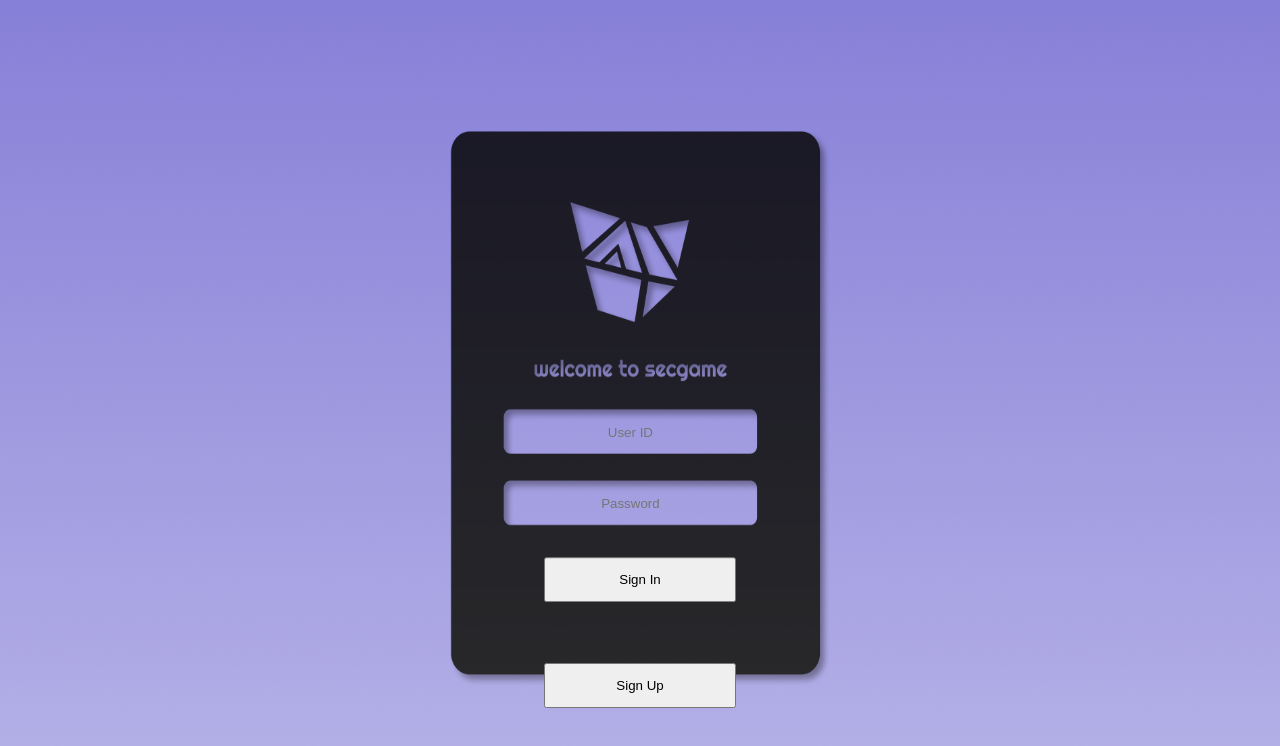
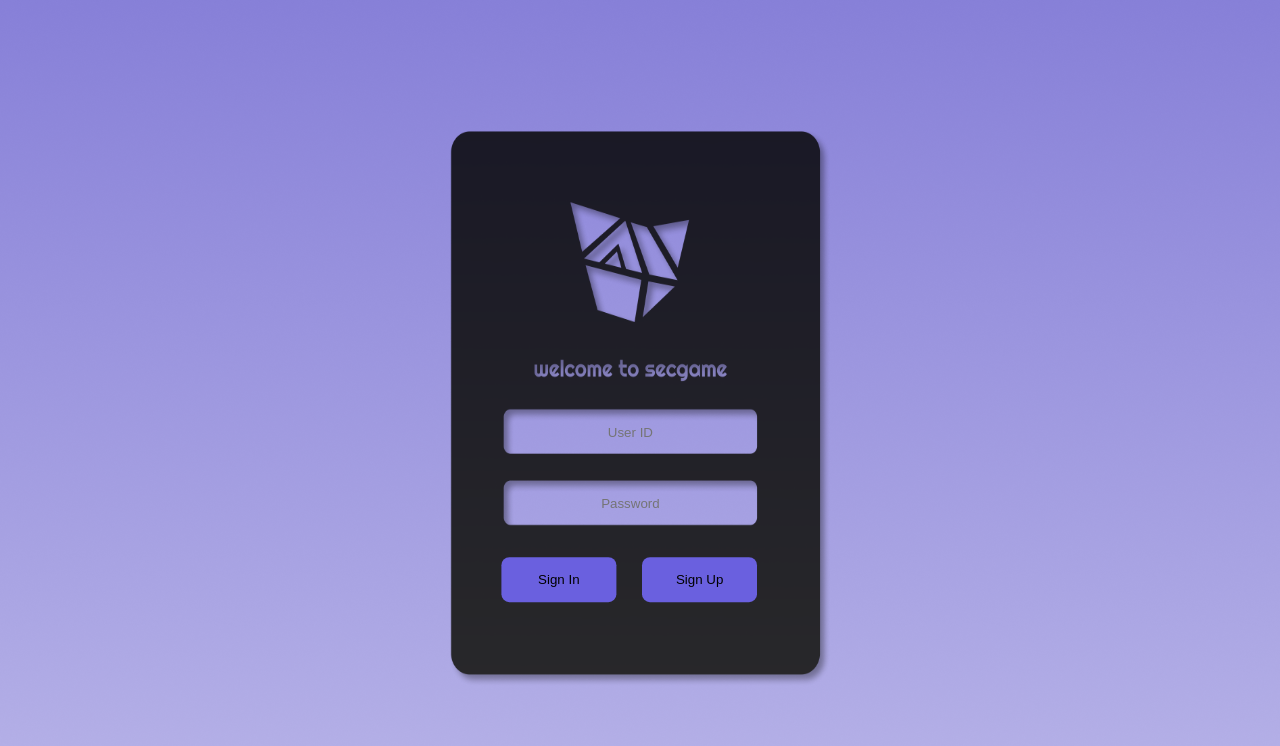
Before and after one commit to SECGAME/SECGAME, a plain HTML site: page ux/web/signin.html in a window 1280 px wide. Drawn offline with Linux system fonts and the light colour scheme.

Commit message:
Update: Sign In

```diff
--- a/ux/web/signin.html
+++ b/ux/web/signin.html
@@ -11,7 +11,7 @@
             <form id="signin-form">
                 <input id="userid-input" class="signin-input" type="text" placeholder="User ID" /><br />
                 <input id="password-input" class="signin-input" type="password" placeholder="Password" /><br />
-                <input id="signin-button" class="signin-button" type="button" value="Sign In" /><br />
+                <input id="signin-button" class="signin-button" type="button" value="Sign In" />
                 <input id="signup-button" class="signin-button" type="button" value="Sign Up" />
             </form>
         </div>
--- a/ux/web/static/css/signin.css
+++ b/ux/web/static/css/signin.css
@@ -32,6 +32,7 @@ body {
     width: 65%;
 
     border: none;
+    outline: none;
     background: transparent;
 }
 
@@ -41,14 +42,18 @@ body {
 }
 
 #signin-button {
-    transform: translate(0, 8.4vh);
+    transform: translate(-2.7vh, 8.4vh);
 }
 
 #signup-button {
-    transform: translate(0, 16vh);
+    transform: translate(0, 8.4vh);
 }
 
 .signin-button {
     height: 16%;
-    width: 50%;
+    width: 30%;
+
+    border: none;
+    border-radius: 1vh;
+    background-color: #6A60DF;
 }
```
